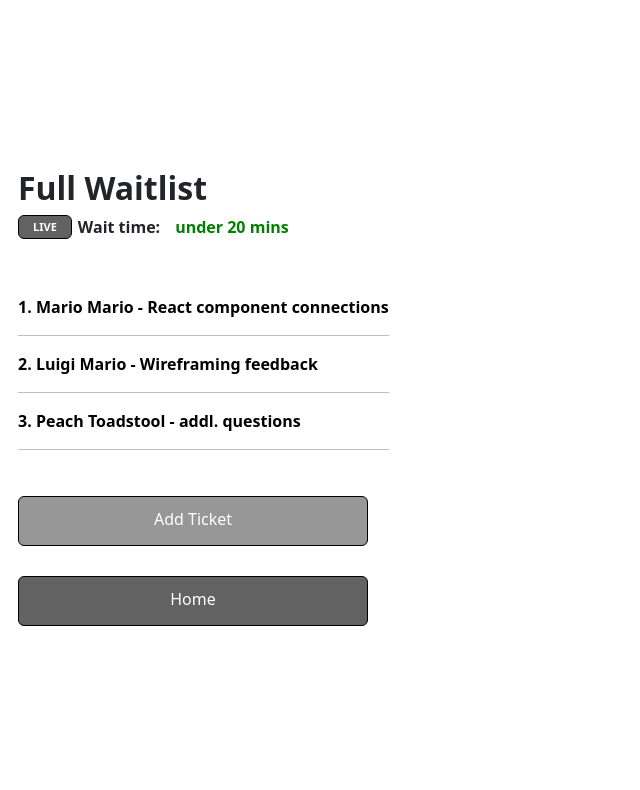
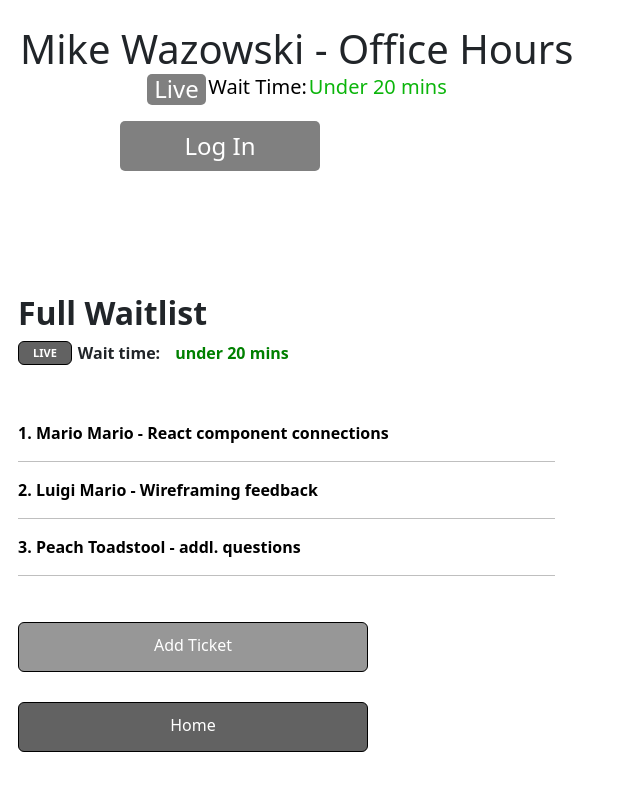
Before and after one commit to JoshHutchison/Team5, a React (Vite) app in the folder team5/: page /waitlist in a window 1280 px wide. Shown: the top 790 px of the page, without its empty margins (0-640 px from the left). Built offline with nearby package versions, Linux system fonts and the light colour scheme; no server answers.

Commit message:
waitlist styling

```diff
--- a/team5/src/App.css
+++ b/team5/src/App.css
@@ -150,6 +150,9 @@
 }
 /* end of header.css */
 
+.waitlistContainer{
+  margin-top: 100px;
+}
 
 .mb-3 {
   display:flex;
--- a/team5/src/components/Waitlist.jsx
+++ b/team5/src/components/Waitlist.jsx
@@ -1,6 +1,7 @@
 import { useState, useEffect, useContext } from 'react'
 import { Link } from 'react-router-dom'
 import DataContext from '../Context'
+import Header from './Header'
 
 export default function Waitlist() {
 
@@ -68,12 +69,16 @@ export default function Waitlist() {
     //irl there would be some math estimate to calculate this, maybe based on average amount of time, maybe based on TA input after seeing the ticket, and a way for the TA to update the time estimate for the current issue they're working on. For now, hard coded proof of concept.
 
     return (
+        <>
+
+        <Header/>
         <div className='waitlistContainer'
             style={{
                 padding: '18px',
                 fontWeight: '600',
                 display: 'flex',
-                flexDirection: 'column'
+                flexDirection: 'column',
+
             }}
         >
             <h2 style={{ fontWeight: '700' }}>Full Waitlist</h2>
@@ -123,5 +128,6 @@ export default function Waitlist() {
                     marginTop: '25px'
                 }}>Home</Link>
         </div>
+        </>
     )
 }
```
